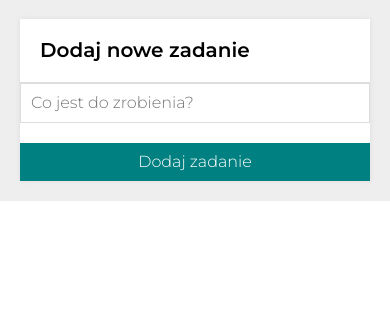
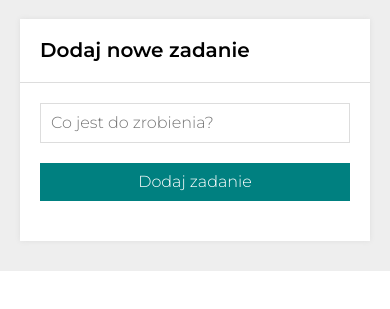
Before and after one commit to mateuszpilch81/06-To-Do-List, a plain HTML site: page index.html in a window 390 px wide. Shown: the part 81-390 px from the top of the page. Drawn offline with nearby package versions, Linux system fonts and the light colour scheme.

Commit message:
change code

```diff
--- a/css/form.css
+++ b/css/form.css
@@ -7,6 +7,7 @@
 @media (max-width: 767px) {
     .form {
         grid-template-columns: 1fr;
+        padding-bottom: 20px;
     }
 }
 
--- a/index.html
+++ b/index.html
@@ -32,7 +32,7 @@
         </header>
         <section class="section">
             <h2 class="section__header"> Dodaj nowe zadanie </h2>
-            <div calss="section__body">
+            <div class="section__body">
                 <form class="form js-form">
                     <input class="form__input js-newTask" placeholder="Co jest do zrobienia?">
                     <button class="form__button">Dodaj zadanie</button>
```
